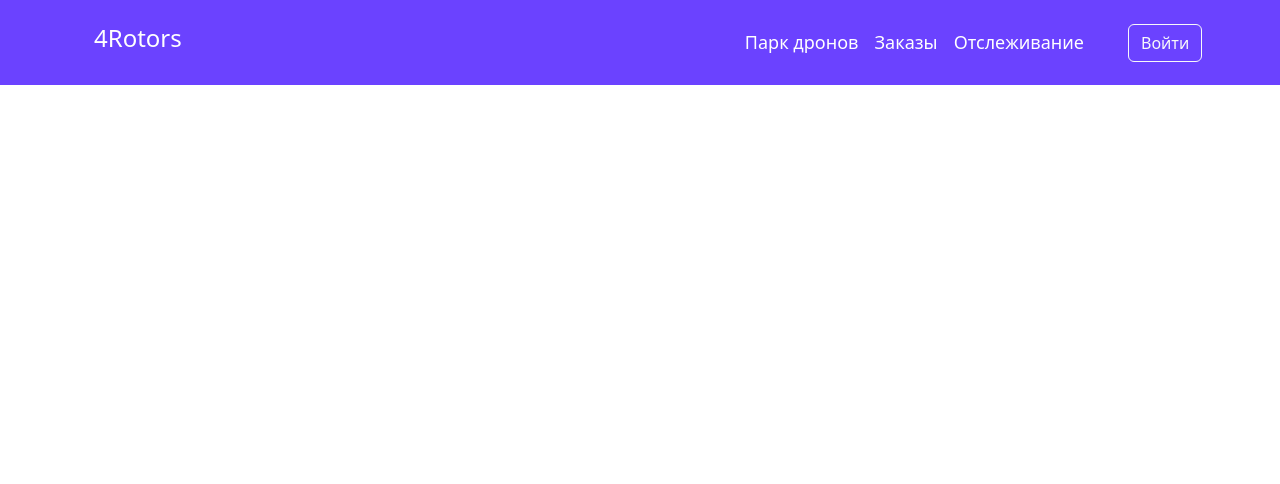
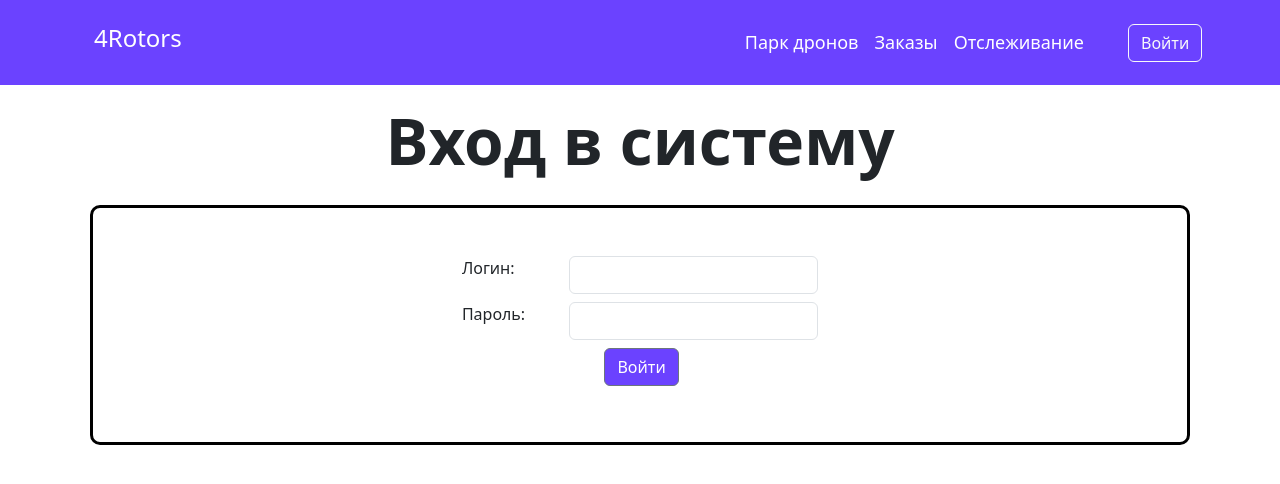
Before and after one commit to 4Rotors/4Rotors-frontend, a Vue app: page / in a window 1280 px wide. Shown: the top 484 px of the page. Built offline with nearby package versions, Linux system fonts and the light colour scheme.

Commit message:
add base login form

```diff
--- a/package.json
+++ b/package.json
@@ -18,7 +18,6 @@
     "@babel/core": "^7.12.16",
     "@babel/eslint-parser": "^7.12.16",
     "@vue/cli-plugin-babel": "~5.0.0",
-    "@vue/cli-plugin-eslint": "~5.0.0",
     "@vue/cli-service": "~5.0.0",
     "eslint": "^7.32.0",
     "eslint-plugin-vue": "^8.0.3",
--- a/src/App.vue
+++ b/src/App.vue
@@ -36,12 +36,13 @@
       </div>
     </header>
     <div class="d-flex align-items-center">
-
+      <router-view/>
     </div>
   </div>
 </template>
 
 <script>
+
 
 export default {
   name: 'App',
--- a/src/router.js
+++ b/src/router.js
@@ -6,6 +6,9 @@ Vue.use(VueRouter);
 export default new VueRouter({
   mode: "history",
   routes: [
-
+    {
+      path: "/",
+      component: () => import("@/views/login/Login.vue"),
+    },
   ],
 });
--- a/src/views/login/Login.vue
+++ b/src/views/login/Login.vue
@@ -0,0 +1,68 @@
+<template>
+    <div class="container">
+        <div class="row justify-content-center m-2">
+            <div class="col-10">
+                <p class="title text-center">Вход в систему</p>
+            </div>
+            <div class="row justify-content-center border-form">
+                <div class="col-6 p-5 d-flex justify-content-center">
+                    <form @submit.prevent="onLoginSubmit">
+                        <div class="form-group row mb-2">
+                            <label class="form-label col-3" for="login">Логин: </label>
+                            <div class="col-9 ps-4">
+                                <input class="form-control" type="text" v-model="login" />
+                            </div>
+                        </div>
+                        <div class="form-group row">
+                            <label class="form-label col-3" for="password">Пароль: </label>
+                            <div class="col-9 ps-4">
+                                <input class="form-control" type="password" v-model="password" />
+                            </div>
+                        </div>
+                        <div class="row justify-content-center mt-6">
+                            <div class="col-3 m-2">
+                                <input class="btn btn-secondary" type="submit" value="Войти" />
+                            </div>
+                        </div>
+                    </form>
+                </div>
+            </div>
+        </div>
+    </div>
+</template>
+
+<script>
+export default {
+    name: 'Login',
+    data() {
+        return {
+            login: '',
+            password: '',
+
+        }
+    },
+    methods: {
+        onLoginSubmit() {
+
+        }
+    }
+}
+</script>
+
+<style>
+.title {
+    font-size: 64px;
+    font-weight: bold;
+}
+
+.btn-secondary {
+    background-color: #6b42ff !important;
+}
+
+.border-form {
+    border-color: black;
+    border-width: medium;
+    border-style: solid;
+    border-radius: 10px;
+}
+</style>
```
Also changed, not shown: src/views/Home.vue (added, +17 -0 lines), 1 other file (tests, documents, lock files or other folders).
